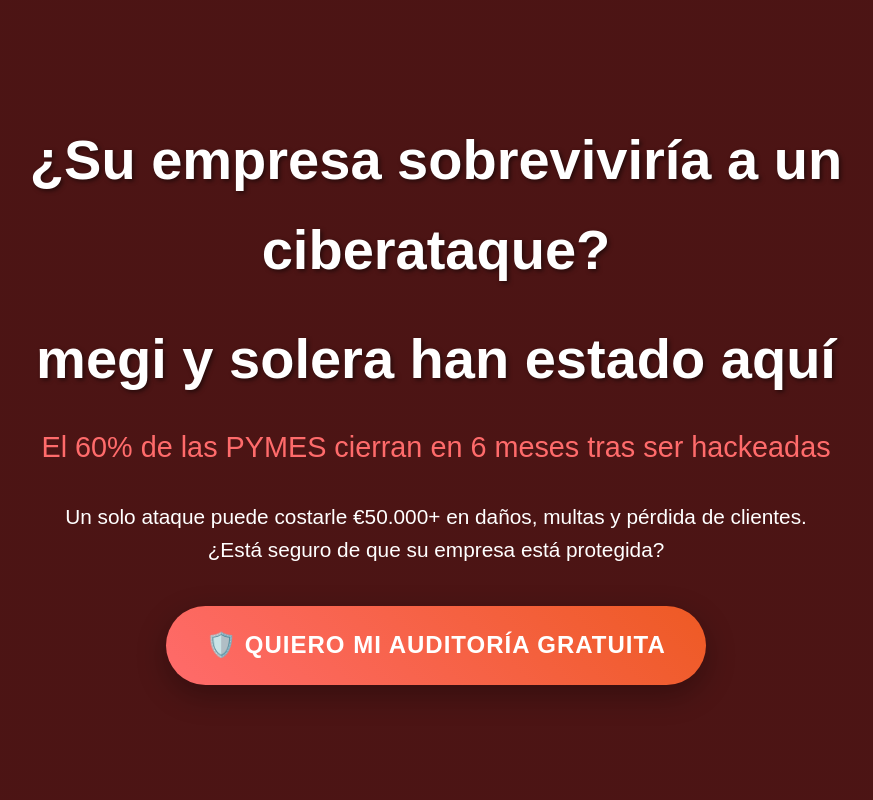
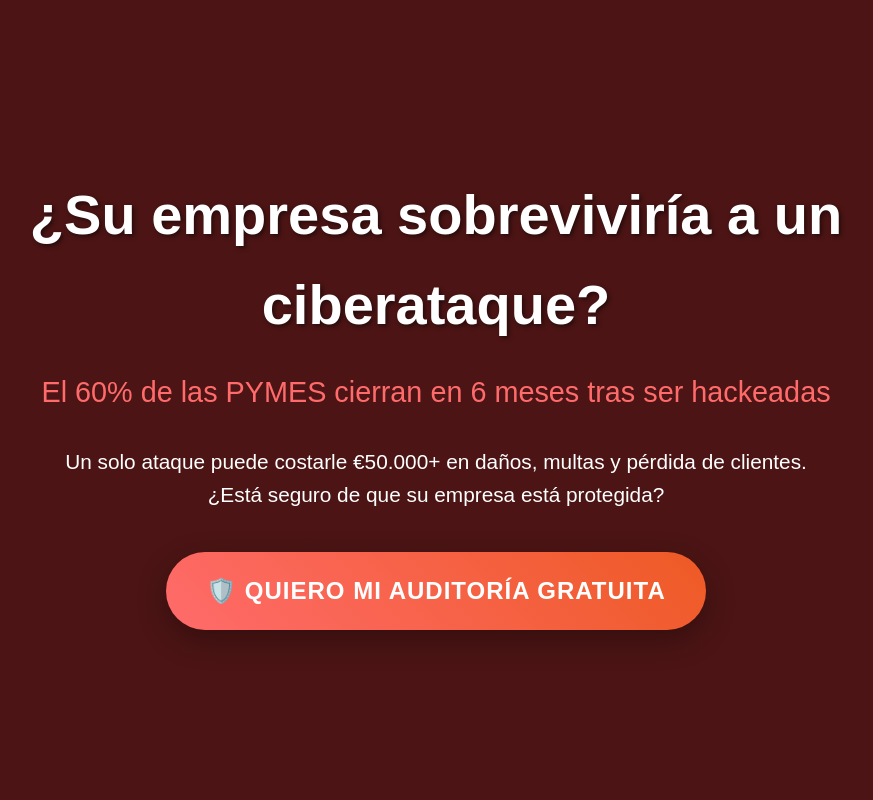
Before and after one commit to jbogad/security-audit_landing, a plain HTML site: page index.html in a window 1280 px wide. Shown: the top 800 px of the page, without its empty margins (204-1077 px from the left). Drawn offline with Linux system fonts and the light colour scheme.

Commit message:
restaurar

```diff
--- a/index.html
+++ b/index.html
@@ -258,7 +258,6 @@
         <div class="container">
             <div>
                 <h1>¿Su empresa sobreviviría a un ciberataque?</h1>
-                <h1>megi y solera han estado aquí</h1>
                 <h2>El 60% de las PYMES cierran en 6 meses tras ser hackeadas</h2>
                 <p>Un solo ataque puede costarle €50.000+ en daños, multas y pérdida de clientes. ¿Está seguro de que su empresa está protegida?</p>
                 <a href="#auditoria-gratuita" class="cta-button">
```
